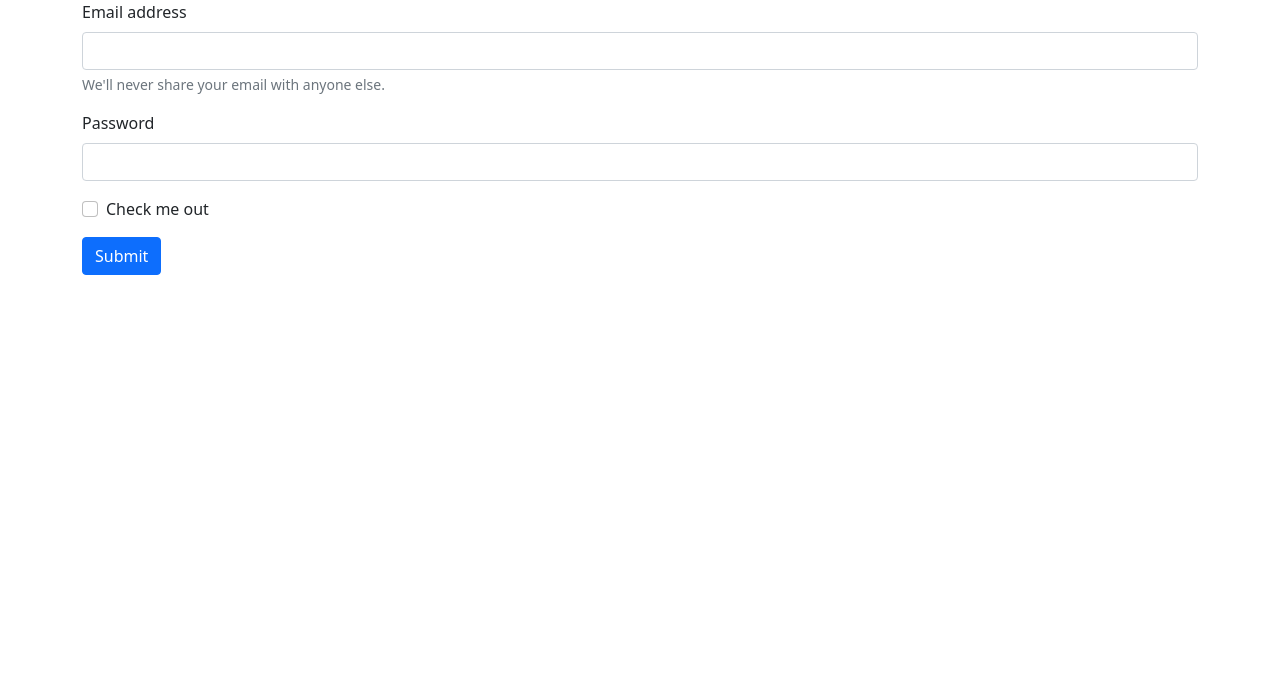
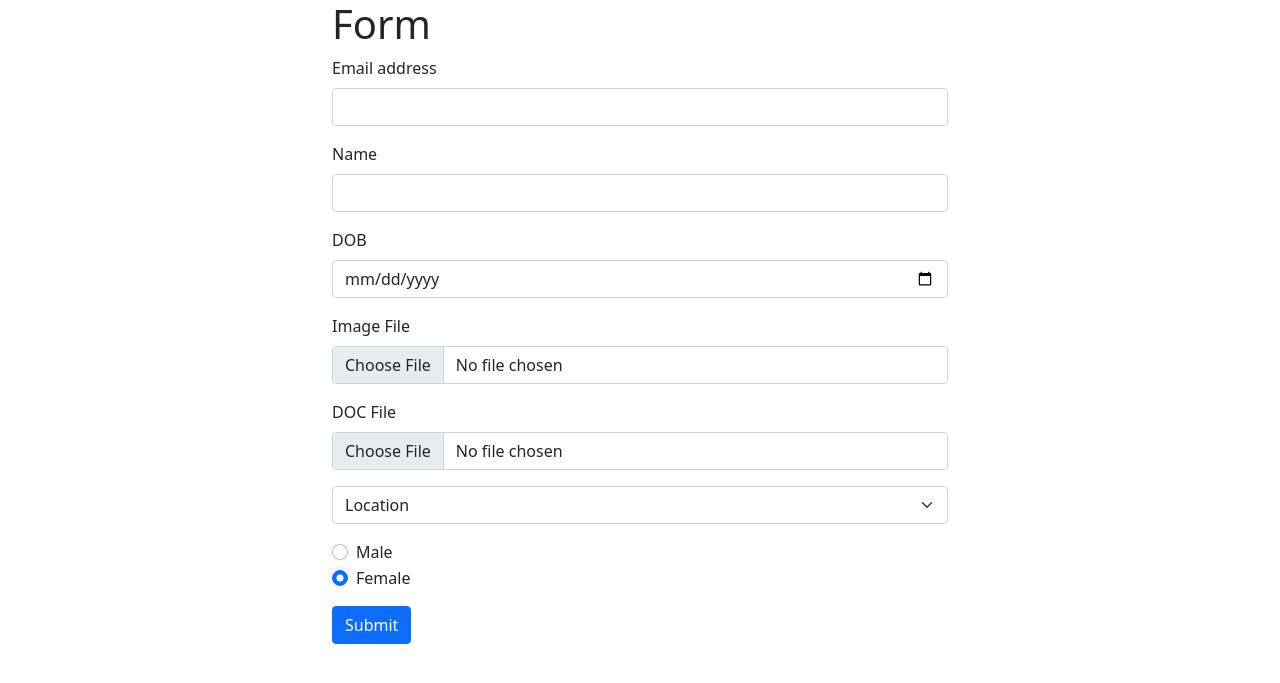
Before and after one commit to arpit456jain/form-builder-application, a Django app: page / in a window 1280 px wide. Shown: the top 683 px of the page. Run offline with Django 3.2, Linux system fonts and the light colour scheme.

Commit message:
added front end

```diff
--- a/templates/index.html
+++ b/templates/index.html
@@ -11,20 +11,51 @@
     <title>Hello, world!</title>
   </head>
   <body>
-    <div class="container">
-        <form>
+    <div class="container col-lg-6">
+      <h1>Form</h1>
+        <form class="mx-auto">
             <div class="mb-3">
-              <label for="exampleInputEmail1" class="form-label">Email address</label>
-              <input type="email" class="form-control" id="exampleInputEmail1" aria-describedby="emailHelp">
-              <div id="emailHelp" class="form-text">We'll never share your email with anyone else.</div>
+              <label class="form-label">Email address</label>
+              <input type="email" class="form-control" id="" name="email">
+
             </div>
             <div class="mb-3">
-              <label for="exampleInputPassword1" class="form-label">Password</label>
-              <input type="password" class="form-control" id="exampleInputPassword1">
+              <label  class="form-label">Name</label>
+              <input type="password" class="form-control" id="" name="name">
             </div>
-            <div class="mb-3 form-check">
-              <input type="checkbox" class="form-check-input" id="exampleCheck1">
-              <label class="form-check-label" for="exampleCheck1">Check me out</label>
+            <div class="mb-3">
+              <label  class="form-label">DOB</label>
+              <input type="date" class="form-control" id="" name="name">
+            </div>
+            <div class="mb-3">
+              <label  class="form-label">Image File</label>
+              <input type="file" class="form-control" id="" name="name">
+            </div>
+            <div class="mb-3">
+              <label  class="form-label">DOC File</label>
+              <input type="file" class="form-control" id="" name="name">
+            </div>
+            <div class="mb-3">
+              <select class="form-select">
+                <option selected>Location</option>
+                <option value="Bihar">Bihar</option>
+                <option value="Jharkhand">Jharkhand</option>
+                <option value="West Bengal">West Bengal</option>
+              </select>
+            </div>
+            <div class="mb-3">
+              <div class="form-check">
+                <input class="form-check-input" type="radio" name="gender" id="">
+                <label class="form-check-label" for="flexRadioDefault1">
+                  Male
+                </label>
+              </div>
+              <div class="form-check">
+                <input class="form-check-input" type="radio" name="gender" id="" checked>
+                <label class="form-check-label" for="flexRadioDefault2">
+                  Female
+                </label>
+              </div>
             </div>
             <button type="submit" class="btn btn-primary">Submit</button>
           </form>
```
